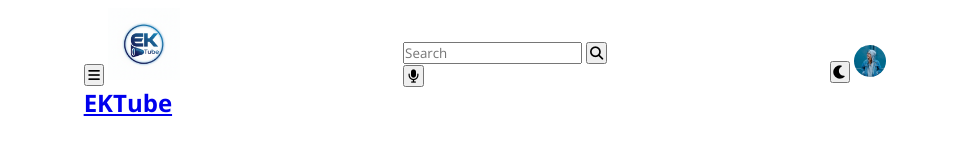
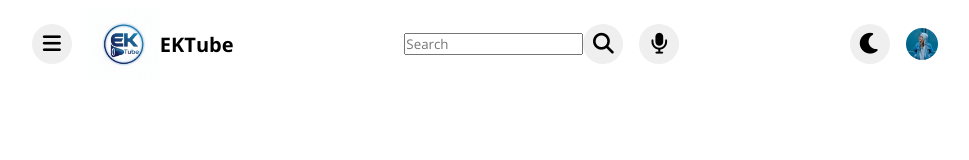
Before and after one commit to codewitheklavya/eCommerce, a plain HTML site: page index.html in a window 1280 px wide. Shown: the whole page, without its empty margins (155-1124 px from the left). Drawn offline with nearby package versions, Linux system fonts and the light colour scheme; a web font is replaced by a local one.

Commit message:
navbar design1

```diff
--- a/style.css
+++ b/style.css
@@ -23,3 +23,34 @@
     cursor: pointer;
     border-radius: 50%;
 }
+.navbar :where(.nav-section, .search-form, .nav-logo){
+  display: flex;
+  align-items: center;
+}
+
+.navbar .nav-section{
+  gap: 1rem;
+}
+.navbar .nav-logo{
+  display: flex;
+  gap: 0.5;
+  text-decoration: none;
+}
+.navbar .nav-logo .logo-text{
+  font-size: 1.25rem;
+  color: black;
+}
+
+.navbar .nav-button{
+  border: none;
+  cursor: pointer;
+  height: 40px;
+  width: 40px;
+  border-radius: 50%;
+}
+
+.navbar .nav-button i {
+  font-size: 1.3rem;
+  align-items: center;
+  justify-items: center;
+}
```
